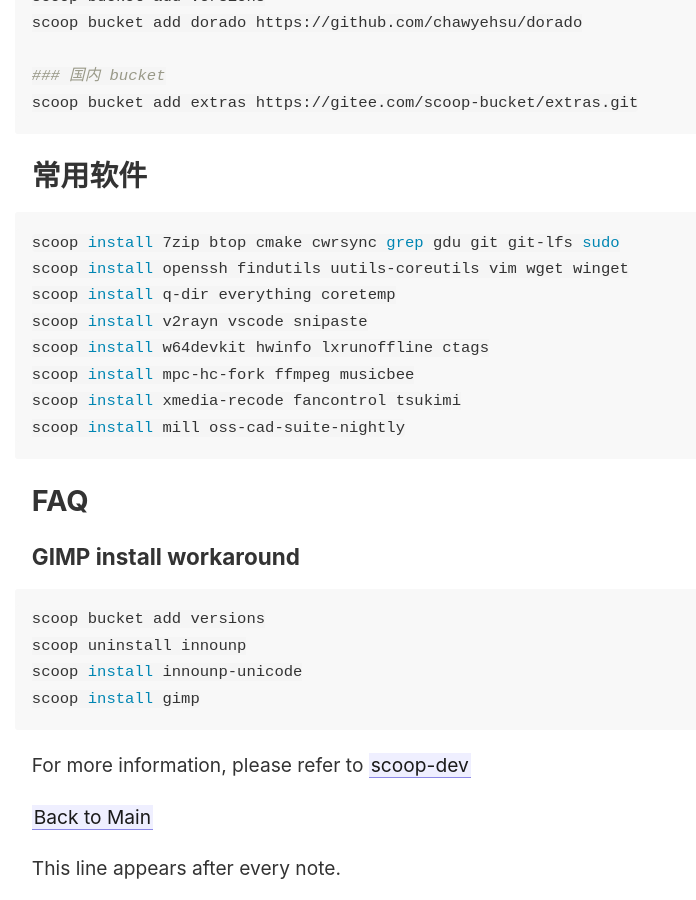
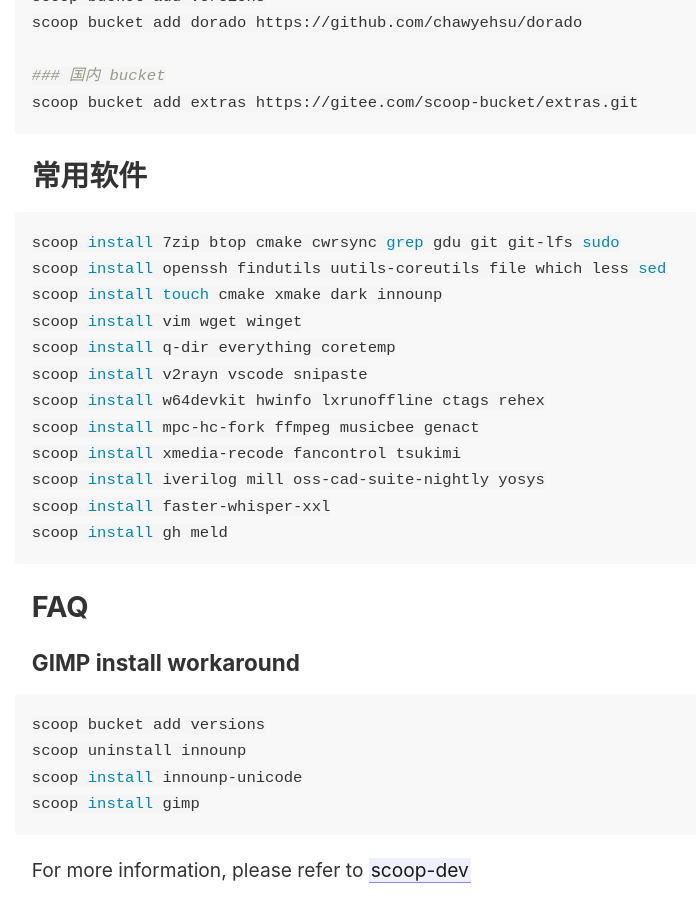
Before and after one commit to easygoal/digital-garden, a Jekyll site: the page built from _notes/2024/09-05_scoop.md, in a window 1280 px wide and 900 px high, scrolled down 1384 px. Shown: the whole window, without its empty margins (45-741 px from the left). Built offline with Jekyll 4.4.1, drawn with Linux system fonts in a browser that asks for light colours.

Commit message:
add posts

````diff
--- a/_notes/2024/09-05_scoop.md
+++ b/_notes/2024/09-05_scoop.md
@@ -43,13 +43,17 @@
 ## 常用软件
 ```sh
 scoop install 7zip btop cmake cwrsync grep gdu git git-lfs sudo
-scoop install openssh findutils uutils-coreutils vim wget winget
+scoop install openssh findutils uutils-coreutils file which less sed
+scoop install touch cmake xmake dark innounp
+scoop install vim wget winget
 scoop install q-dir everything coretemp
 scoop install v2rayn vscode snipaste
-scoop install w64devkit hwinfo lxrunoffline ctags
-scoop install mpc-hc-fork ffmpeg musicbee
+scoop install w64devkit hwinfo lxrunoffline ctags rehex
+scoop install mpc-hc-fork ffmpeg musicbee genact
 scoop install xmedia-recode fancontrol tsukimi
-scoop install mill oss-cad-suite-nightly
+scoop install iverilog mill oss-cad-suite-nightly yosys
+scoop install faster-whisper-xxl
+scoop install gh meld
 ```
 
 ## FAQ
````
Also changed, not shown: _notes/2025/lunch_menu_2025.md (+4 -1 lines), _notes/daily.md (+11 -4 lines), assets/img/2025/intel_lunar_lake/luna_lake_chip.jpg (added), assets/img/2025/intel_lunar_lake/luna_lake_compute_tile.webp (added), assets/img/2025/intel_lunar_lake/luna_lake_dieshot.webp (added), assets/img/2025/lunch-25-w36.webp (added).
